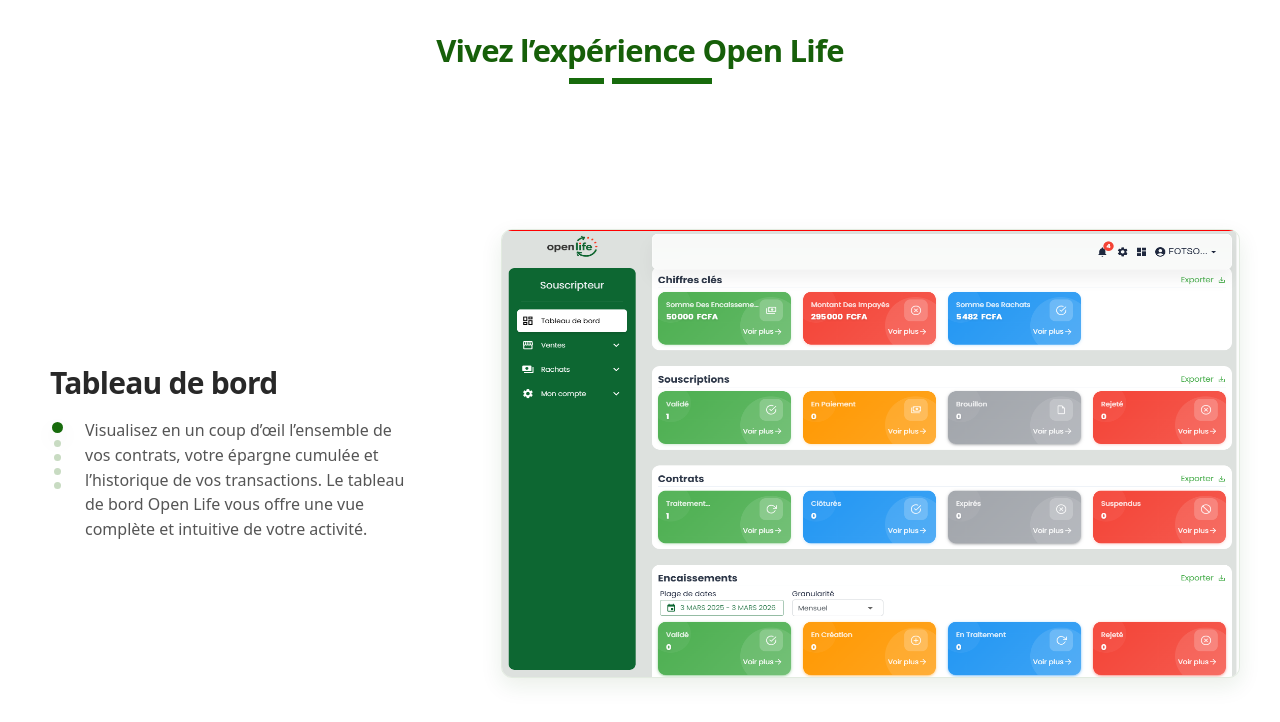
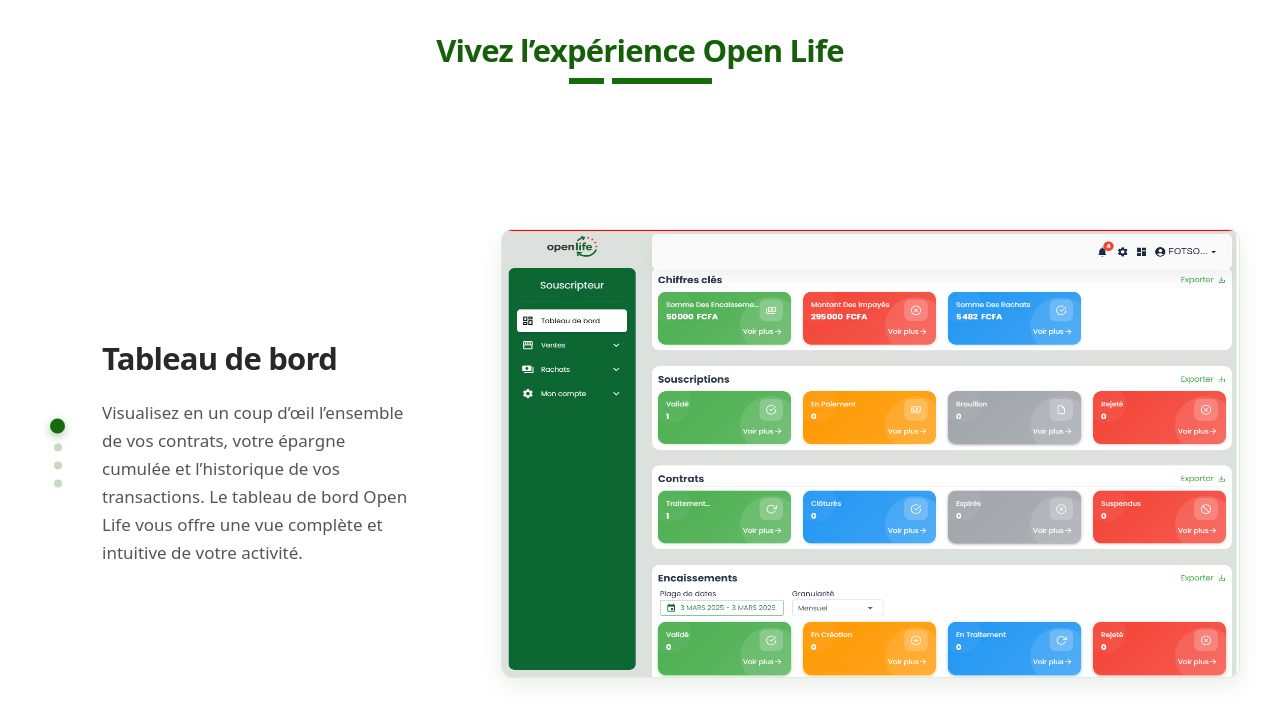
Before and after one commit to elohim-cm/openlife, a Next.js app: page / in a window 1280 px wide. Shown: the part 1426-2148 px from the top of the page. Built offline with nearby package versions, Linux system fonts and the light colour scheme.

Commit message:
feat: add sticky progress indicator to experience scroll story

```diff
--- a/components/sections/experience/ExperienceSection.tsx
+++ b/components/sections/experience/ExperienceSection.tsx
@@ -27,7 +27,7 @@
       );
     }, [content.experience.items,]);
 
-  const {sectionRef,activeIndex,direction,} = useScrollStory({stepsCount:experienceItems.length,});
+  const {sectionRef,activeIndex,direction,progress} = useScrollStory({stepsCount:experienceItems.length,});
 
   const activeItem =experienceItems[activeIndex];
 
@@ -90,30 +90,24 @@
               lg:pt-[60px]
             "
           >
-            <div className="
-                order-2 w-full
-                lg:order-1
-                lg:pl-[10px]
-              "
-            >
-              <div className="
+            <div className="order-2 w-full lg:order-1 lg:pl-[10px]">
+              <div
+                className="
                   relative
                   min-h-[260px]
+                  pl-[45px]
+                  sm:pl-[52px]
                   lg:min-h-[310px]
                 "
               >
-                <ExperienceText
-                  item={ activeItem}
-                  direction={direction}
-                />
+                <ExperienceProgress progress={progress} stepsCount={experienceItems.length}/>
+
+                <ExperienceText item={activeItem} direction={direction}/>
               </div>
             </div>
 
             <div className=" order-1 w-full lg:order-2">
-              <ExperienceImage
-                item={activeItem}
-                direction={direction}
-              />
+              <ExperienceImage item={activeItem} direction={direction}/>
             </div>
           </div>
         </div>
@@ -127,59 +121,152 @@
   direction: 1 | -1;
 };
 
-function ExperienceText({item,direction,}: AnimatedPartProps) {
-  const textDistance = 70;
+function ExperienceText({
+  item,
+  direction,
+}: AnimatedPartProps) {
+  const textDistance = 72;
 
   return (
-    <AnimatePresence initial={false} mode="wait" custom={direction}>
-      <motion.div key={`${item.id}-${item.title}`} custom={direction}
-        initial={{opacity: 0,y:direction === 1? textDistance: -textDistance,}}
-        animate={{opacity: 1,y: 0,}}
-        exit={{opacity: 0,y:direction === 1? -textDistance: textDistance,}}
-        transition={{duration: 0.55,ease: [0.22,1,0.36,1,],}}
+    <div
+      className="
+        relative
+        min-h-[260px]
+        overflow-hidden
+        lg:min-h-[310px]
+      "
+    >
+      <AnimatePresence
+        initial={false}
+        mode="wait"
+        custom={direction}
+      >
+        <motion.div
+          key={item.id}
+          custom={direction}
+          initial={{
+            opacity: 0,
+            y:
+              direction === 1
+                ? textDistance
+                : -textDistance,
+          }}
+          animate={{
+            opacity: 1,
+            y: 0,
+          }}
+          exit={{
+            opacity: 0,
+            y:
+              direction === 1
+                ? -textDistance
+                : textDistance,
+          }}
+          transition={{
+            duration: 0.72,
+            ease: [
+              0.22,
+              1,
+              0.36,
+              1,
+            ],
+          }}
           className="
             absolute inset-0
             flex flex-col
             justify-center
           "
         >
-        <h3 className="
+          <h3
+            className="
               text-[27px]
               font-bold
               leading-[1.2]
               tracking-[-0.025em]
               text-heading-secondary
               sm:text-[30px]
+              lg:text-[31px]
             "
-        >{item.title}</h3>
+          >
+            {item.title}
+          </h3>
 
-        <div className=" mt-[17px] flex items-start gap-[20px] ">
-          <div aria-hidden="true" className=" flex w-[15px] shrink-0 flex-col items-center pt-[4px] " >
-            <span className="
-                size-[11px]
-                rounded-full
-                bg-brand
-                shadow-card
-              "
-            />
-
-            {Array.from({length: 4,}).map((_, index) => (
-                <span key={index} className="mt-[7px] size-[7px] rounded-full  bg-icon-muted " />
-              ),
-            )}
-          </div>
-
-          <p className="
-              max-w-[400px]
+          <p
+            className="
+              mt-[22px]
+              max-w-[470px]
               text-[15px]
-              leading-[1.55]
+              leading-[1.65]
               text-text-muted
               sm:text-[16px]
+              lg:text-[17px]
             "
           >{item.description}</p>
-        </div>
         </motion.div>
       </AnimatePresence>
+    </div>
+  );
+}
+
+type ExperienceProgressProps = {progress: number;stepsCount: number;};
+function ExperienceProgress({progress,stepsCount,}: ExperienceProgressProps) {
+  const dotsCount =Math.max(stepsCount,1,);
+  const activeDotIndex = Math.min(
+      Math.round(
+        progress *
+          (dotsCount - 1),
+      ),
+      dotsCount - 1,
+    );
+
+  return (
+    <div
+      aria-hidden="true"
+      className="
+        absolute left-0 top-1/2
+        z-20
+        flex -translate-y-1/2
+        flex-col items-center
+        gap-[10px]
+      "
+    >
+      {Array.from({
+        length: dotsCount,
+      }).map((_, index) => {
+        const isActive = index === activeDotIndex;
+        const isPassed = index < activeDotIndex;
+
+        return (
+          <span key={index} className={`
+              block rounded-full
+              transition-[width,height,background-color,box-shadow,opacity]
+              duration-500
+              ease-[cubic-bezier(0.22,1,0.36,1)]
+              ${
+                isActive
+                  ? `
+                    size-[15px]
+                    bg-brand
+                    opacity-100
+                    shadow-[0_3px_10px_rgba(23,107,12,0.38)]
+                  `
+                  : isPassed
+                    ? `
+                      size-[8px]
+                      bg-brand/55
+                      opacity-90
+                    `
+                    : `
+                      size-[8px]
+                      bg-icon-muted
+                      opacity-100
+                    `
+              }
+            `}
+          />
+        );
+      })}
+    </div>
   );
 }
 
```
Lines whose indentation alone changed are shown as unchanged.
